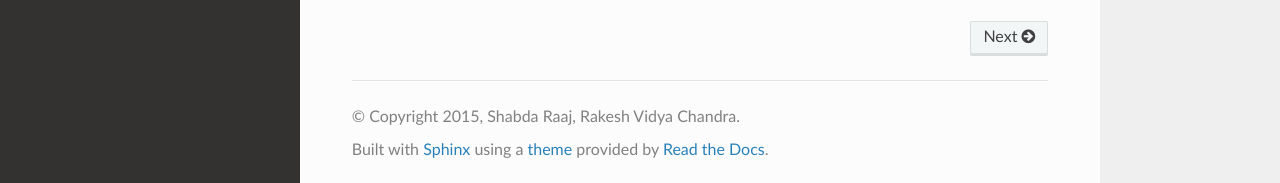
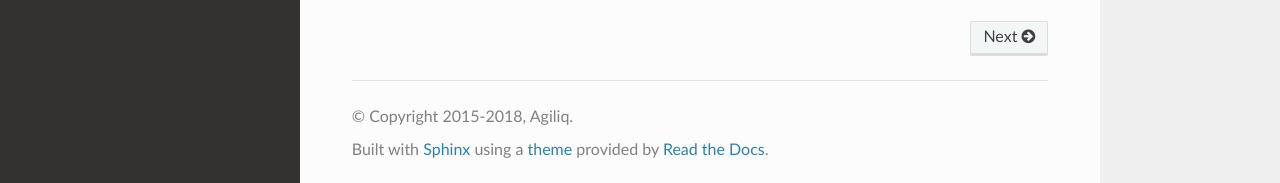
Before and after one commit to agiliq/building-api-django, a Sphinx documentation site: the page built from docs/index.rst, in a window 1280 px wide and 900 px high, scrolled down 1206 px. Shown: the part 714-897 px from the top of the window. Built offline with Sphinx 7.4.7 and the Read the Docs theme 2.0.0, drawn with Linux system fonts in a browser that asks for light colours.

Commit message:
Updated copyright statement

```diff
--- a/docs/conf.py
+++ b/docs/conf.py
@@ -47,8 +47,8 @@ master_doc = 'index'
 
 # General information about the project.
 project = u'Building API Django'
-copyright = u'2015, Shabda Raaj, Rakesh Vidya Chandra'
-author = u'Shabda Raaj, Rakesh Vidya Chandra'
+copyright = u'2015-2018, Agiliq'
+author = u'Agiliq'
 
 # The version info for the project you're documenting, acts as replacement for
 # |version| and |release|, also used in various other places throughout the
```
